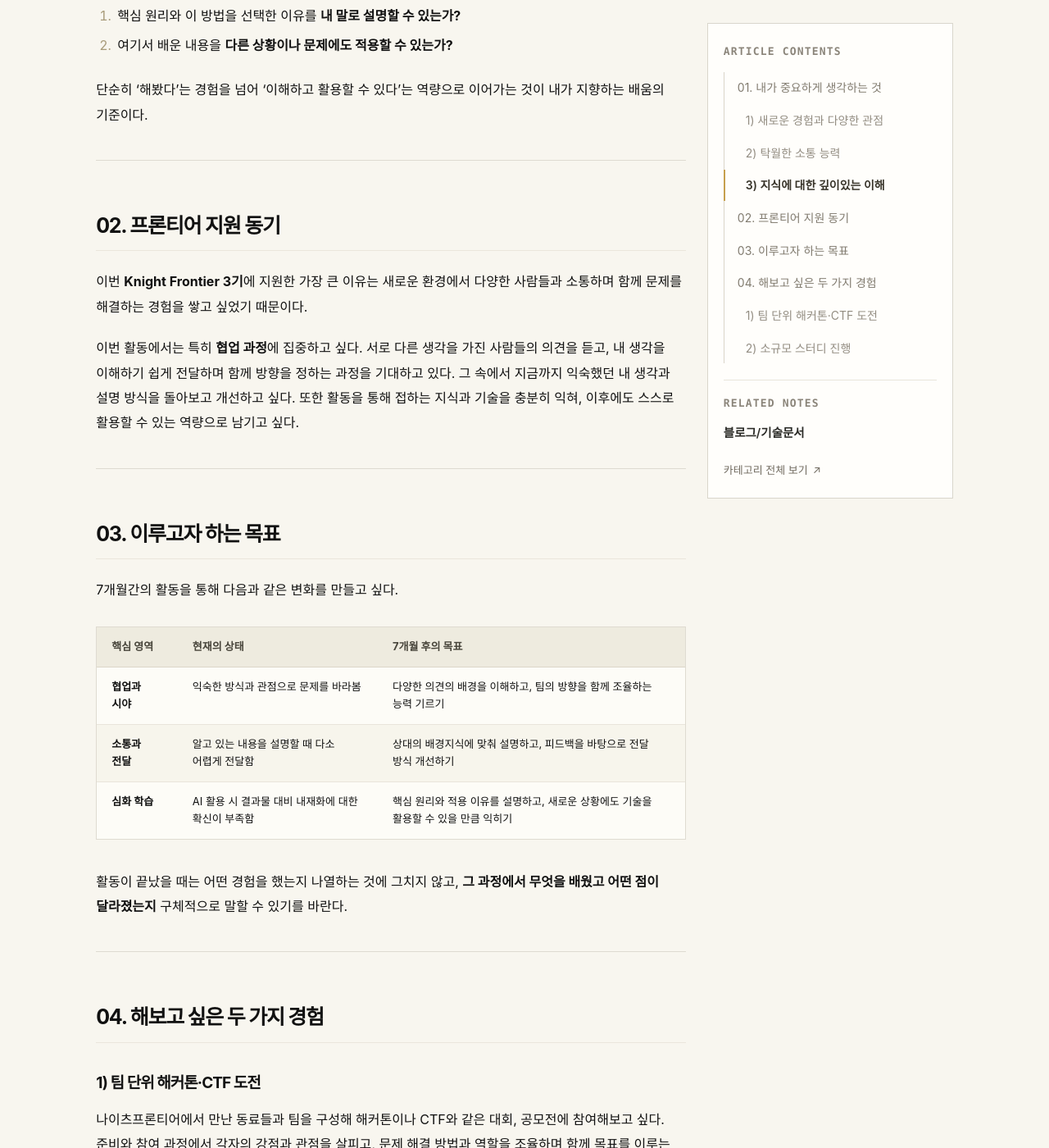
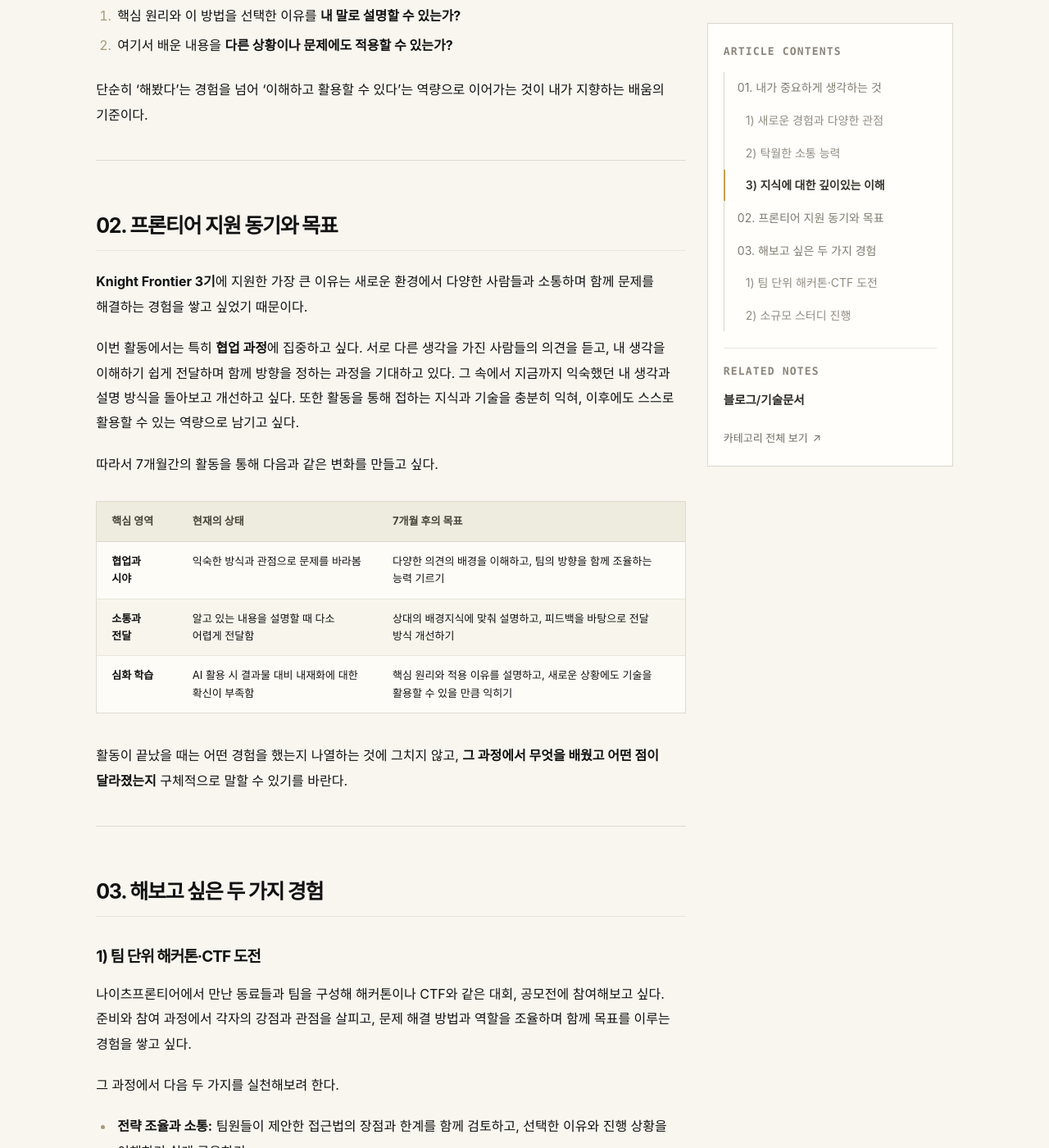
Before and after one commit to cprtmchzh/cprtmchzh.github.io, a Jekyll site: the page built from _posts/2026-11-09-knight-frontier-values-and-goals.md, in a window 1280 px wide and 1400 px high, scrolled down 1686 px. Shown: the whole window at 82% size. Built offline with Jekyll 4.4.1, drawn with Linux system fonts in a browser that asks for light colours; some web fonts are replaced.

Commit message:
Update 2026-11-09-knight-frontier-values-and-goals.md

```diff
--- a/_posts/2026-11-09-knight-frontier-values-and-goals.md
+++ b/_posts/2026-11-09-knight-frontier-values-and-goals.md
@@ -46,17 +46,13 @@ AI를 활용해 공부하고 프로젝트를 진행하면서 결과물의 완성
 
 ---
 
-## 02. 프론티어 지원 동기
+## 02. 프론티어 지원 동기와 목표
 
-이번 **Knight Frontier 3기**에 지원한 가장 큰 이유는 새로운 환경에서 다양한 사람들과 소통하며 함께 문제를 해결하는 경험을 쌓고 싶었기 때문이다.
+**Knight Frontier 3기**에 지원한 가장 큰 이유는 새로운 환경에서 다양한 사람들과 소통하며 함께 문제를 해결하는 경험을 쌓고 싶었기 때문이다.
 
 이번 활동에서는 특히 **협업 과정**에 집중하고 싶다. 서로 다른 생각을 가진 사람들의 의견을 듣고, 내 생각을 이해하기 쉽게 전달하며 함께 방향을 정하는 과정을 기대하고 있다. 그 속에서 지금까지 익숙했던 내 생각과 설명 방식을 돌아보고 개선하고 싶다. 또한 활동을 통해 접하는 지식과 기술을 충분히 익혀, 이후에도 스스로 활용할 수 있는 역량으로 남기고 싶다.
 
----
-
-## 03. 이루고자 하는 목표
-
-7개월간의 활동을 통해 다음과 같은 변화를 만들고 싶다.
+따라서 7개월간의 활동을 통해 다음과 같은 변화를 만들고 싶다.
 
 | 핵심 영역 | 현재의 상태 | 7개월 후의 목표 |
 | :--- | :--- | :--- |
@@ -68,7 +64,7 @@ AI를 활용해 공부하고 프로젝트를 진행하면서 결과물의 완성
 
 ---
 
-## 04. 해보고 싶은 두 가지 경험
+## 03. 해보고 싶은 두 가지 경험
 
 ### 1) 팀 단위 해커톤·CTF 도전
 
```
